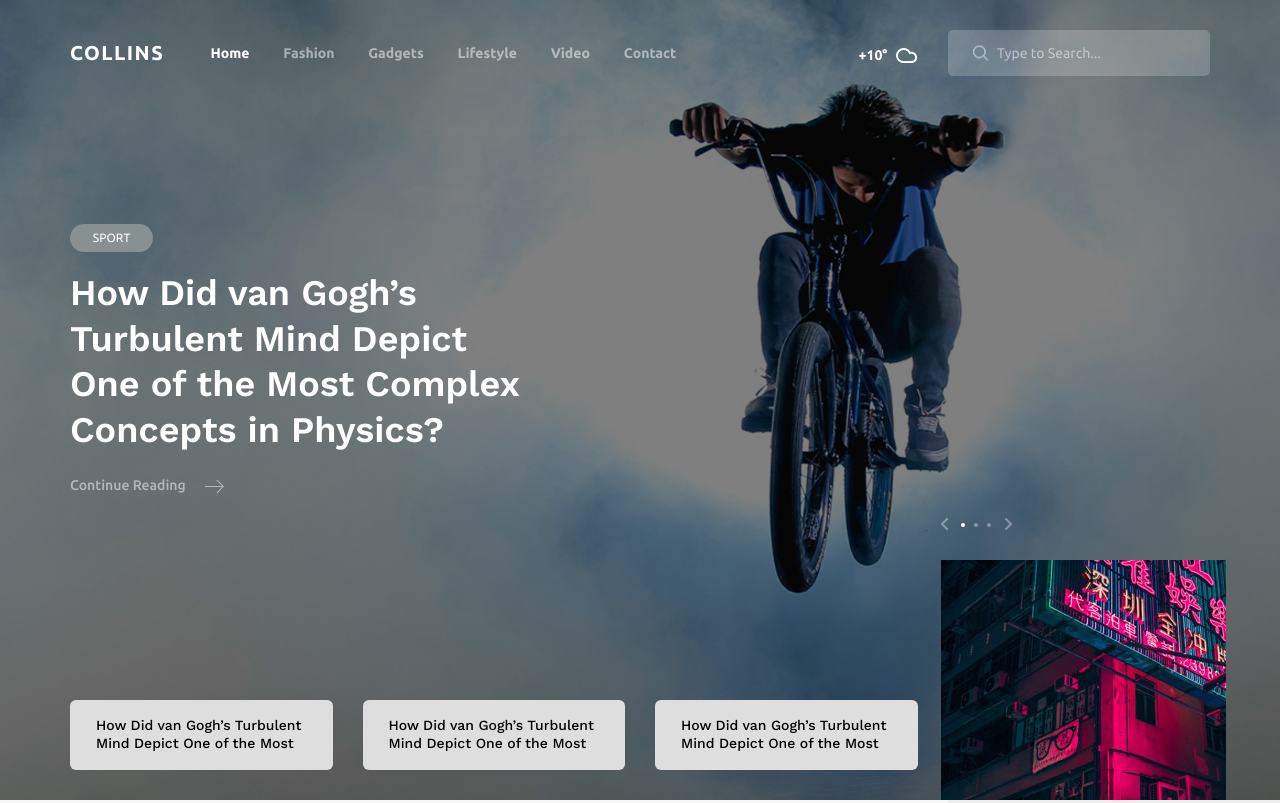
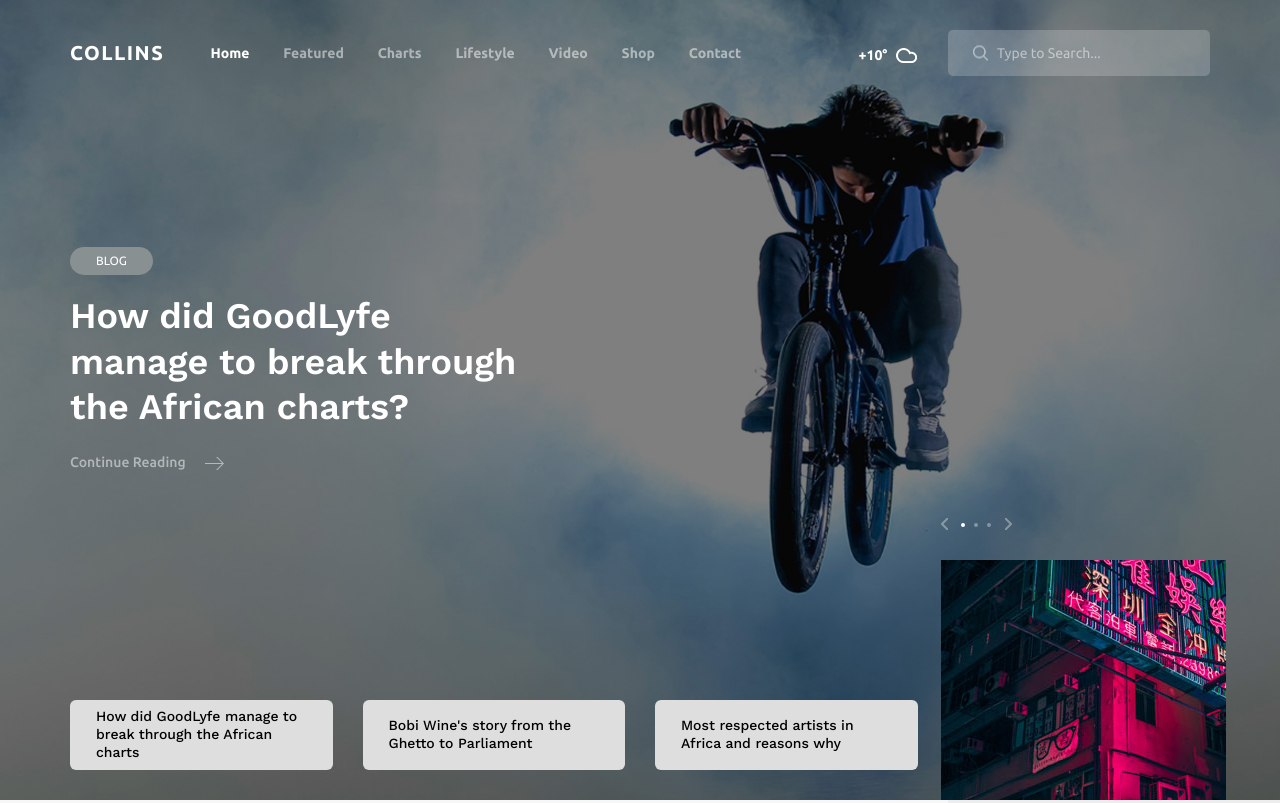
Before and after one commit to ikayanja/harrycollins256.github.io, a plain HTML site: page index.html in a window 1280 px wide. Shown: the top 803 px of the page. Drawn offline with nearby package versions, Linux system fonts and the light colour scheme.

Commit message:
Update index.html

```diff
--- a/index.html
+++ b/index.html
@@ -30,10 +30,11 @@
 						<nav class="main_nav">
 							<ul>
 								<li class="active"><a href="index.html">Home</a></li>
-								<li><a href="#">Fashion</a></li>
-								<li><a href="#">Gadgets</a></li>
+								<li><a href="#">Featured</a></li>
+								<li><a href="#">Charts</a></li>
 								<li><a href="#">Lifestyle</a></li>
 								<li><a href="#">Video</a></li>
+								<li><a href="#">Shop</a></li>
 								<li><a href="contact.html">Contact</a></li>
 							</ul>
 						</nav>
@@ -61,7 +62,7 @@
 
 	<div class="menu d-flex flex-column align-items-end justify-content-start text-right menu_mm trans_400">
 		<div class="menu_close_container"><div class="menu_close"><div></div><div></div></div></div>
-		<div class="logo menu_mm"><a href="#">Collinsn</a></div>
+		<div class="logo menu_mm"><a href="#">Collins</a></div>
 		<div class="search">
 			<form action="#">
 				<input type="search" class="header_search_input menu_mm" required="required" placeholder="Type to Search...">
@@ -71,10 +72,11 @@
 		<nav class="menu_nav">
 			<ul class="menu_mm">
 				<li class="menu_mm"><a href="index.html">home</a></li>
-				<li class="menu_mm"><a href="#">Fashion</a></li>
-				<li class="menu_mm"><a href="#">Gadgets</a></li>
+				<li class="menu_mm"><a href="#">Featured</a></li>
+				<li class="menu_mm"><a href="#">Charts</a></li>
 				<li class="menu_mm"><a href="#">Lifestyle</a></li>
 				<li class="menu_mm"><a href="#">Video</a></li>
+				<li class="menu_mm"><a href="#">Shop</a></li>
 				<li class="menu_mm"><a href="contact.html">Contact</a></li>
 			</ul>
 		</nav>
@@ -97,9 +99,9 @@
 							<div class="row">
 								<div class="col">
 									<div class="home_slider_content">
-										<div class="home_slider_item_category trans_200"><a href="category.html" class="trans_200">sport</a></div>
+										<div class="home_slider_item_category trans_200"><a href="category.html" class="trans_200">Blog</a></div>
 										<div class="home_slider_item_title">
-											<a href="post.html">How Did van Gogh’s Turbulent Mind Depict One of the Most Complex Concepts in Physics?</a>
+											<a href="post.html">How did GoodLyfe manage to break through the African charts?</a>
 										</div>
 										<div class="home_slider_item_link">
 											<a href="post.html" class="trans_200">Continue Reading
@@ -123,21 +125,21 @@
 								<!-- Similar Post -->
 								<div class="col-lg-3 col-md-6 similar_post_col">
 									<div class="similar_post trans_200">
-										<a href="post.html">How Did van Gogh’s Turbulent Mind Depict One of the Most</a>
+										<a href="post.html">How did GoodLyfe manage to break through the African charts</a>
 									</div>
 								</div>
 
 								<!-- Similar Post -->
 								<div class="col-lg-3 col-md-6 similar_post_col">
 									<div class="similar_post trans_200">
-										<a href="post.html">How Did van Gogh’s Turbulent Mind Depict One of the Most</a>
+										<a href="post.html">Bobi Wine's story from the Ghetto to Parliament</a>
 									</div>
 								</div>
 
 								<!-- Similar Post -->
 								<div class="col-lg-3 col-md-6 similar_post_col">
 									<div class="similar_post trans_200">
-										<a href="post.html">How Did van Gogh’s Turbulent Mind Depict One of the Most</a>
+										<a href="post.html">Most respected artists in Africa and reasons why</a>
 									</div>
 								</div>
 
@@ -149,7 +151,7 @@
 								<div class="home_slider_next_background trans_400"></div>
 								<div class="home_slider_next_content trans_400">
 									<div class="home_slider_next_title">next</div>
-									<div class="home_slider_next_link">How Did van Gogh’s Turbulent Mind Depict One of the Most Complex Concepts in Physics?</div>
+									<div class="home_slider_next_link">Bobi Wine's story from the Ghetto to Parliament</div>
 								</div>
 							</div>
 						</div>
```
